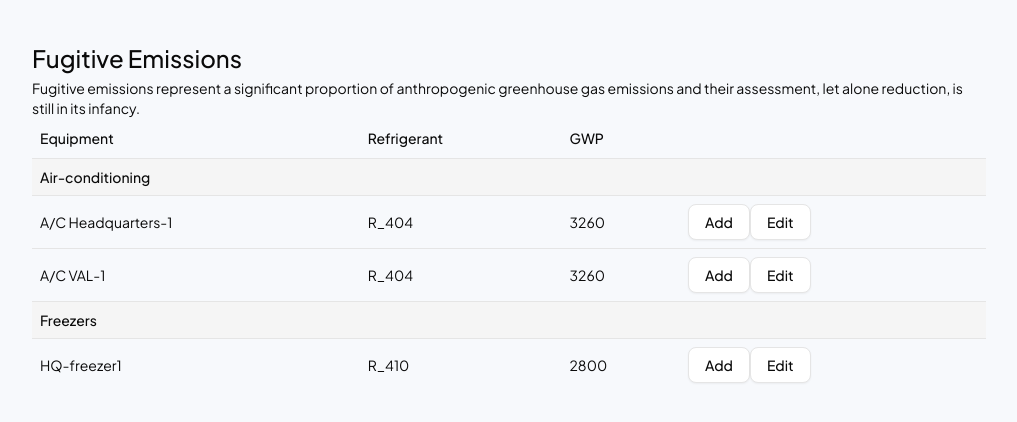
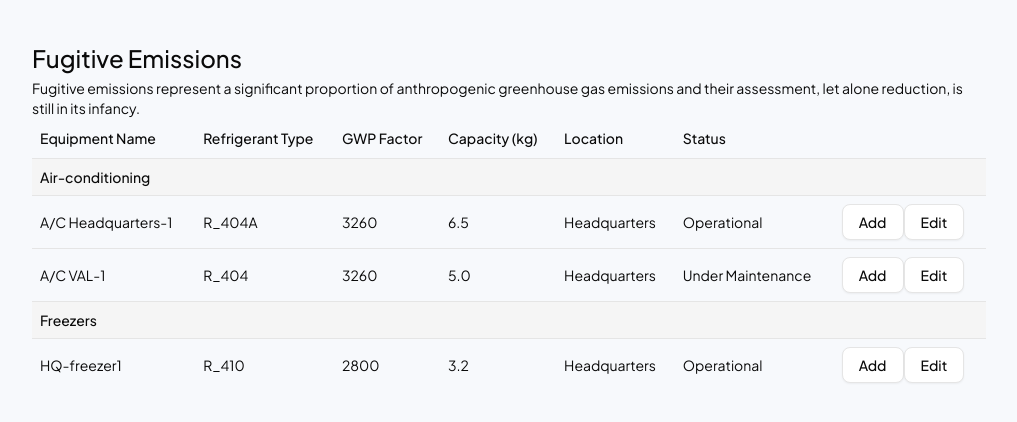
Before and after one commit to rarribas/moogli_fugitive_emissions, a React (Vite) app: page / in a window 1280 px wide. Shown: the top 422 px of the page, without its empty margins (256-1273 px from the left). Built offline with nearby package versions, Linux system fonts and the light colour scheme.

Commit message:
logic to delete periodic reviews

```diff
--- a/package.json
+++ b/package.json
@@ -20,7 +20,8 @@
     "lucide-react": "^0.523.0",
     "react": "^19.1.0",
     "react-dom": "^19.1.0",
-    "tailwind-merge": "^3.3.1"
+    "tailwind-merge": "^3.3.1",
+    "uuid": "^11.1.0"
   },
   "devDependencies": {
     "@eslint/js": "^9.29.0",
--- a/src/components/Dashboard.jsx
+++ b/src/components/Dashboard.jsx
@@ -1,15 +1,16 @@
 import { PageHeader } from "./PageHeader";
-import { headerColumns, data} from "@/data/mockedTableData";
+import { headerColumns } from "@/data/mockedTableData";
 import DataTable from "./DataTable";
 import { useContext } from "react";
 import TableDataContext from "@/context/MainTableDataContext";
 
 export default function Dashboard(){
-  const tableDataContext = useContext(TableDataContext);
+  const {tableData} = useContext(TableDataContext);
+  console.log(tableData);
   return(
     <>
       <PageHeader title="Fugitive Emissions" descp="Fugitive emissions represent a significant proportion of anthropogenic greenhouse gas emissions and their assessment, let alone reduction, is still in its infancy."/>
-      <DataTable columns={headerColumns} data={tableDataContext.tableData}/>
+      <DataTable columns={headerColumns} data={tableData}/>
     </>
   )
 }
--- /dev/null
+++ b/src/components/DeleteReviewButton.jsx
@@ -0,0 +1,18 @@
+import { Button } from "./ui/button";
+import { useContext}  from "react";
+import TableDataContext from "@/context/MainTableDataContext";
+
+export default function DeleteReviewButton({rowToDelete}){
+  const {deletePeriodicReview} = useContext(TableDataContext);
+
+  const onButtonClick = (ev) => {
+    ev.preventDefault();
+    deletePeriodicReview(rowToDelete);
+  }
+
+  return (
+    <>
+      <Button onClick={onButtonClick}>Delete</Button>
+    </>
+  )
+}
--- a/src/components/modals/AddModal.jsx
+++ b/src/components/modals/AddModal.jsx
@@ -7,8 +7,10 @@ import {
   DialogTrigger,
 } from "@/components/ui/dialog"
 import { Button } from "../ui/button";
+import DataTable from "../DataTable";
+import { periodicReviewsHeader } from "@/data/mockedTableData";
 
-export default function AddModal() {
+export default function AddModal({activeRow}) {
   return(
     <Dialog>
       <DialogTrigger asChild>
@@ -17,9 +19,10 @@ export default function AddModal() {
       <DialogContent>
         <DialogHeader>
           <DialogTitle>Add Periodic Reviews</DialogTitle>
-          <DialogDescription>
-            [TODO] Add content here for Periodic reviews
-          </DialogDescription>
+          <div>
+            <DataTable columns={periodicReviewsHeader} data={activeRow.periodic_reviews}/>
+            <Button onClick={() => console.log("ADD BUTTON CLICKED")}>Add Periodic Reviews</Button>
+          </div>
         </DialogHeader>
       </DialogContent>
     </Dialog>
--- a/src/components/modals/EditModal.jsx
+++ b/src/components/modals/EditModal.jsx
@@ -15,7 +15,10 @@ export default function EditModal({editableRow}) {
       <DialogTrigger asChild>
         <Button variant="outline">Edit</Button>
       </DialogTrigger>
-      <DialogContent>
+      <DialogContent
+        className="fixed left-[100%] top-[50%] translateX-[-100%] h-full w-full"
+        // side="right"
+      >
         <DialogHeader>
           <DialogTitle>Edit Periodic Reviews</DialogTitle>
           <DialogDescription>
--- a/src/context/mainTableDataContext.jsx
+++ b/src/context/mainTableDataContext.jsx
@@ -11,9 +11,22 @@ function Provider({children}){
     setTableData(dataToEdit);
   }
 
+  const deletePeriodicReview = (reviewToDelete) => {
+    const newEmissions = tableData.map((tdata) => {
+      if(tdata.periodic_reviews){
+        tdata.periodic_reviews = tdata.periodic_reviews.filter((pReview) => pReview.id !== reviewToDelete.id)
+      }
+
+      return tdata;
+    });
+
+    setTableData(newEmissions);
+  }
+
   const valueToShare = {
     tableData,
-    editTableData
+    editTableData,
+    deletePeriodicReview
   }
 
   return (
--- a/src/data/mockedTableData.jsx
+++ b/src/data/mockedTableData.jsx
@@ -1,20 +1,32 @@
-import { Button } from "@/components/ui/button";
 import AddModal from "@/components/modals/AddModal";
 import EditModal from "@/components/modals/EditModal";
-
+import DeleteReviewButton from "@/components/DeleteReviewButton";
+import { v4 as uuidv4 } from 'uuid';
 
 export const headerColumns = [
   {
-    accessorKey: "equipment",
-    header: "Equipment",
+    accessorKey: "equipment_name",
+    header: "Equipment Name",
   },
   {
-    accessorKey: "refrigerant",
-    header: "Refrigerant",
+    accessorKey: "refrigerant_type",
+    header: "Refrigerant Type",
   },
   {
-    accessorKey: "gwp",
-    header: "GWP",
+    accessorKey: "gwp_factor",
+    header: "GWP Factor",
+  },
+  {
+    accessorKey: "capacity",
+    header: "Capacity (kg)",
+  },
+  {
+    accessorKey: "location",
+    header: "Location",
+  },
+  {
+    accessorKey: "status",
+    header: "Status",
   },
   {
     id: "actions", // custom column
@@ -25,18 +37,69 @@ export const headerColumns = [
 
       return (
         <div>
-          <AddModal/>
+          <AddModal activeRow={original}/>
           <EditModal editableRow={original}/>
         </div>
       )
     },
   },
-]
+];
+
+export const periodicReviewsHeader = [{
+  accessorKey: "date_review",
+  header: "Date of Review"
+}, {
+  accessorKey: "report",
+  header: "Maintainance report"
+},{
+  id: "actions", // custom column
+  header: "", // no column title
+  cell: ({row}) => {
+    return (
+      <DeleteReviewButton rowToDelete={row.original}/>
+    )
+  },
+},];
 
 export const data = [
   { _group: "Air-conditioning" },
-  { equipment: "A/C Headquarters-1", refrigerant: "R_404", gwp: "3260" },
-  { equipment: "A/C VAL-1", refrigerant: "R_404", gwp: "3260" },
+  {
+    id: uuidv4(),
+    equipment_name: "A/C Headquarters-1",
+    refrigerant_type: "R_404A",
+    gwp_factor: "3260",
+    capacity: "6.5",
+    location: "Headquarters",
+    status: "Operational",
+    periodic_reviews: [{
+      id:uuidv4(),
+      date_review: "02/02/2024",
+      report: "IMG.png"
+    },{
+      id:uuidv4(),
+      date_review: "02/02/2024",
+      report: "IMG.png"
+    }],
+  },
+  {
+    id: uuidv4(),
+    equipment_name: "A/C VAL-1",
+    refrigerant_type: "R_404",
+    gwp_factor: "3260",
+    capacity: "5.0",
+    location: "Headquarters",
+    status: "Under Maintenance",
+    periodic_reviews: [],
+  },
   { _group: "Freezers" },
-  { equipment: "HQ-freezer1", refrigerant: "R_410", gwp: "2800" },
-]
+  {
+    id: uuidv4(),
+    equipment_name: "HQ-freezer1",
+    refrigerant_type: "R_410",
+    gwp_factor: "2800",
+    capacity: "3.2",
+    location: "Headquarters",
+    status: "Operational",
+    periodic_reviews: [],
+  },
+];
```
Also changed, not shown: 1 other file (tests, documents, lock files or other folders).
